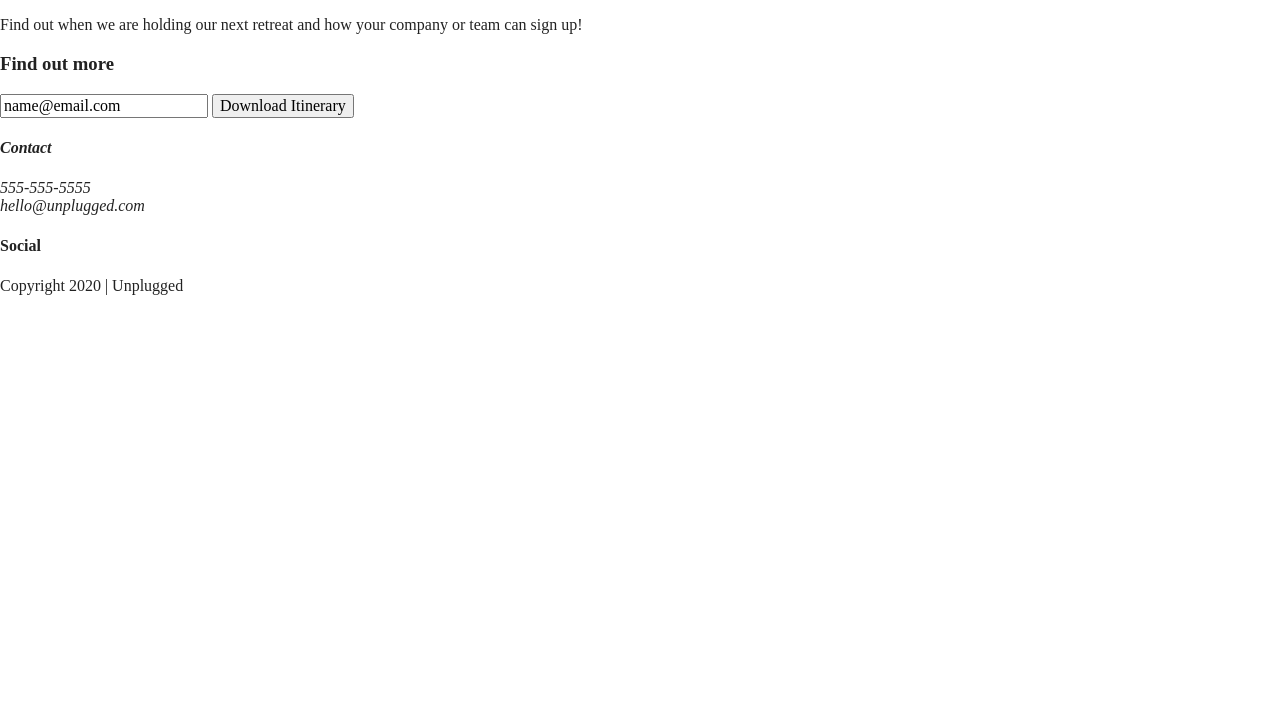
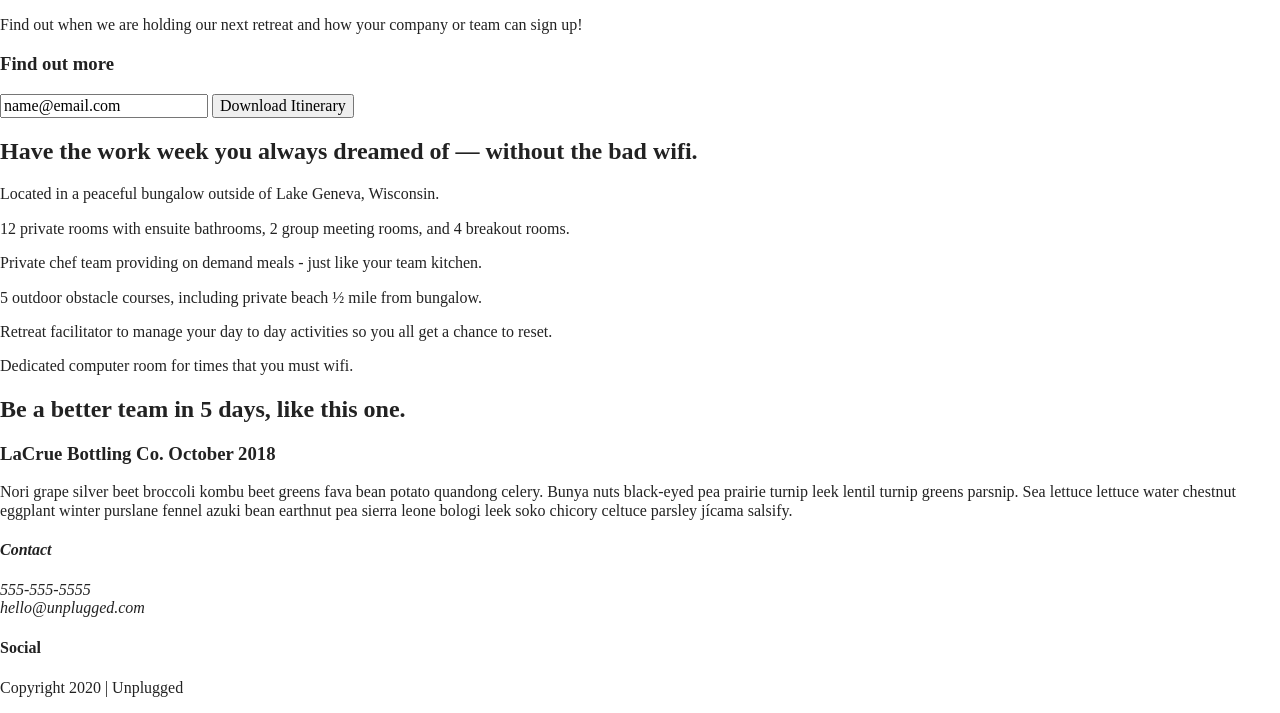
Before and after one commit to libintador/unplugged-retreat, a website built with Parcel: page index.html in a window 1280 px wide. Shown: the part 176-889 px from the top of the page. Before the commit the page ends 800 px from the top, so only its background shows below. Built offline with nearby package versions, Linux system fonts and the light colour scheme.

Commit message:
Added features & reviews sections

```diff
--- a/index.html
+++ b/index.html
@@ -58,6 +58,50 @@
             </div> <!-- aside content wrapper ends -->
         </aside>
 
+        <section class="features">
+            <div class="content-wrapper">
+                <h2>Have the work week you always dreamed of — without the bad wifi.</h2>
+                <div class="features-items">
+                    <article>
+                        <p class="fontawesome-icon"></p>
+                        <p class="features-item-description">Located in a peaceful bungalow outside of Lake Geneva, Wisconsin.</p>
+                    </article>
+                    <article>
+                        <p class="fontawesome-icon"></p>
+                        <p class="features-item-description">12 private rooms with ensuite bathrooms, 2 group meeting rooms, and 4 breakout rooms.</p>
+                    </article>
+                    <article>
+                        <p class="fontawesome-icon"></p>
+                        <p class="features-item-description">Private chef team providing on demand meals - just like your team kitchen.</p>
+                    </article>
+                    <article>
+                        <p class="fontawesome-icon"></p>
+                        <p class="features-item-description">5 outdoor obstacle courses, including private beach ½ mile from bungalow.</p>
+                    </article>
+                    <article>
+                        <p class="fontawesome-icon"></p>
+                        <p class="features-item-description">Retreat facilitator to manage your day to day activities so you all get a chance to reset.</p>
+                    </article>
+                    <article>
+                        <p class="fontawesome-icon"></p>
+                        <p class="features-item-description">Dedicated computer room for times that you must wifi.</p>
+                    </article>
+                </div>
+            </div>
+        </section>
+
+        <section class="reviews">
+            <div class="content-wrapper">
+                <h2>Be a better team in 5 days, like this one.</h2>
+                <article>
+                    <div class="client-testimonial">
+                        <h3>LaCrue Bottling Co. October 2018</h3>
+                        <p>Nori grape silver beet broccoli kombu beet greens fava bean potato quandong celery. Bunya nuts black-eyed pea prairie turnip leek lentil turnip greens parsnip. Sea lettuce lettuce water chestnut eggplant winter purslane fennel azuki bean earthnut pea sierra leone bologi leek soko chicory celtuce parsley jícama salsify.</p>
+                    </div>
+                </article>
+            </div>
+        </section>
+
     </main> <!-- main wrapper -->
 
     <footer>
```
